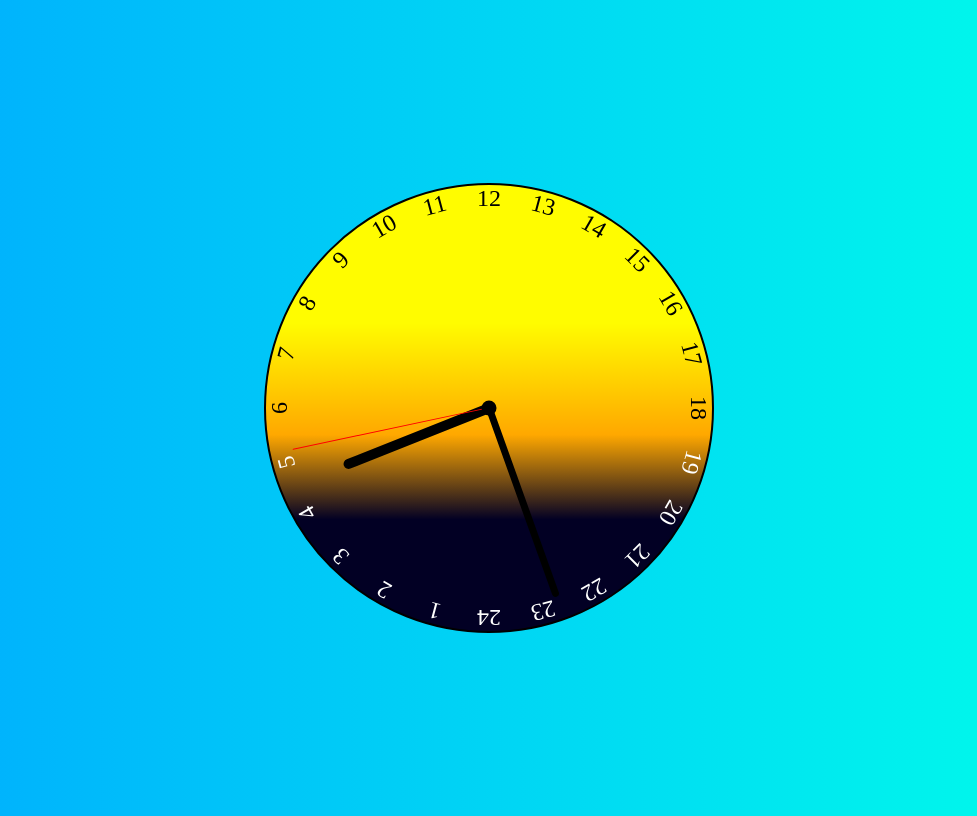
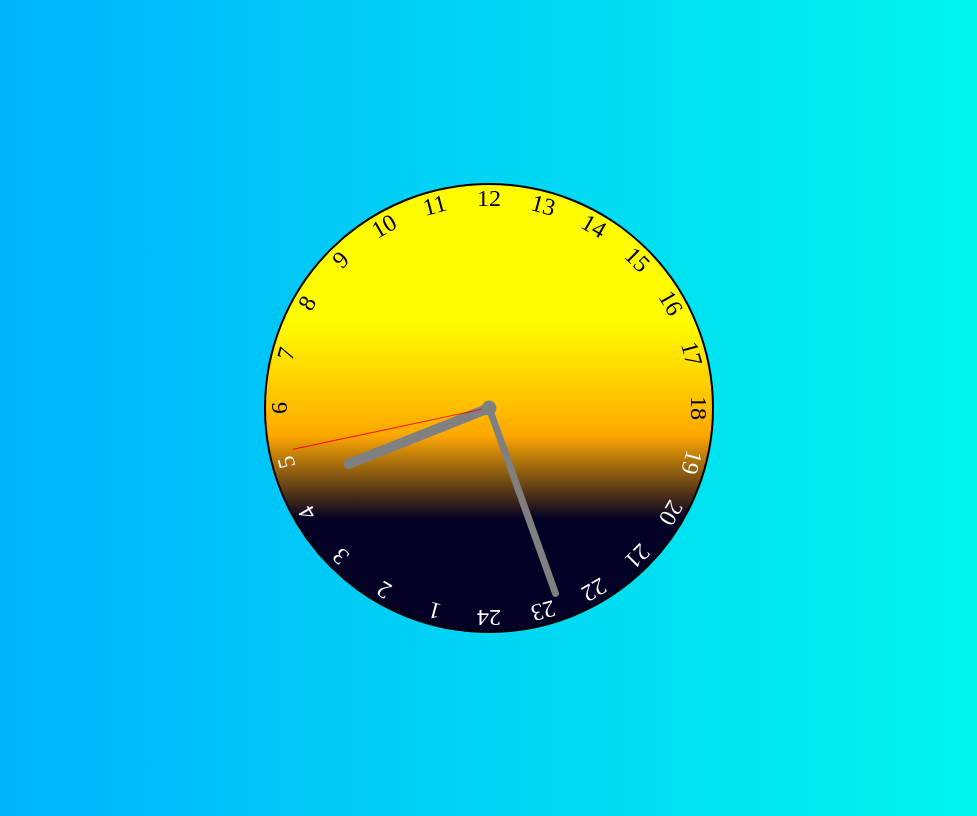
Before and after one commit to evey-pea/24hourclock, a plain HTML site: page index.html in a window 1280 px wide. Shown: the whole page, without its empty margins (151-1128 px from the left). Drawn offline with Linux system fonts and the light colour scheme.

```diff
--- a/style.css
+++ b/style.css
@@ -76,7 +76,7 @@
 .clock::after {
   content: '';
   position: absolute;
-  background-color: black;
+  background-color: grey;
   z-index: 11;
   width: 15px;
   height: 15px;
@@ -95,11 +95,11 @@
 .clock .hand.minute {
   width: 7px;
   height: 45%;
-  background-color: black;
+  background-color: grey;
 }
 
 .clock .hand.hour {
   width: 10px;
   height: 35%;
-  background-color: black;
+  background-color: grey;
 }
```
